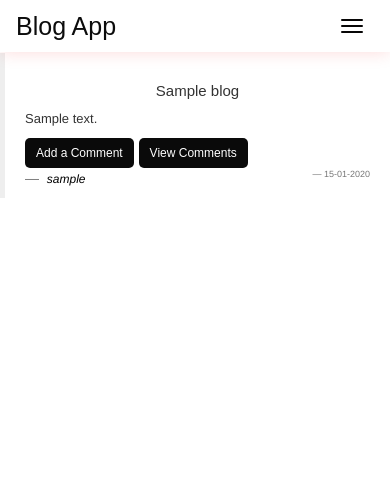
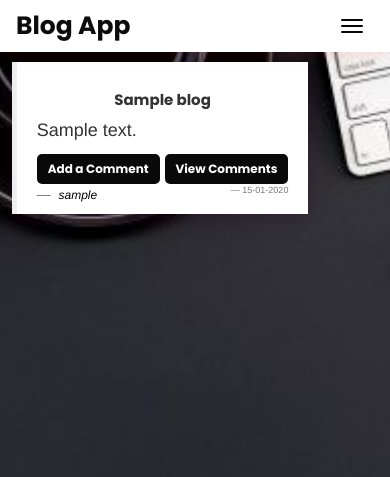
Before and after one commit to FloWambui/BlogApp, a Flask app: template app/templates/blogs.html in a window 390 px wide; the page is wider, and only the part inside the window is pictured. Shown: the top 477 px of that part. Run offline with Flask 2, Linux system fonts and the light colour scheme; the template is opened without the code that fills it: most values are stand-ins (such as "Sample title", 1, 10 or a date in 2020); data that the repository does not hold is empty; some libraries are stand-ins or nearby versions.

Commit message:
add styling to the blog diaplay page

```diff
--- a/app/static/css/blogs.css
+++ b/app/static/css/blogs.css
@@ -0,0 +1,42 @@
+@import url("https://fonts.googleapis.com/css2?family=Poppins:wght@700&display=swap");
+@import url("https://fonts.googleapis.com/css2?family=Montserrat:wght@500&display=swap");
+
+body {
+  background-image: url(../photos/backdrop.jpg);
+  background-position: center;
+  background-size: cover;
+  background-repeat: no-repeat;
+  background-attachment: fixed;
+
+}
+.comment {
+  margin-top: 6%;
+  width: 430px;
+  height: 430px;
+  background: rgba(255, 255, 255, 0.85);
+  border-radius: 20px;
+}
+.card {
+  margin: 3%;
+  width: fit-content;
+  background-color: rgba(255, 255, 255, 1);
+  transform: translateY(-3px);
+  box-shadow: 0 4px 17px rgba(48, 6, 42, 0.35);
+  transition: all 0.3s ease-in-out;
+
+}
+
+.card:hover {
+  transform: translateY(-7px);
+}
+
+.cards {
+  display: flex;
+  flex-wrap: wrap;
+  margin-top: 5%;
+  /* margin-left: 30%; */
+}
+.blockquote {
+  font-family: "Montserrat", sans-serif;
+  color: black;
+}
--- a/app/templates/blogs.html
+++ b/app/templates/blogs.html
@@ -5,20 +5,20 @@
 <link rel="stylesheet" href="{{url_for('static',filename='css/blogs.css')}}" type="text/css">
 {% endblock styles%}
 
-
+<body>
 
 {%block content%}
 
 <div class="row">
     {% for blog in blogs %}
-    <div class="col-md-3"></div>
-    <div class="col-md-9">
+    <div class="col-md-2"></div>
+    <div class="col-md-10">
         <div class="card">
 
             <div class="card-body" >
             <blockquote class=" card-body">
                 <h2 class="text-center" style="font-size:1.5rem; font-family: 'Poppins', sans-serif; ">{{blog.title}}</h2>
-                <p style="font-size: 1.3rem;">{{blog.content}}</p>
+                <p style="font-size: 1.8rem;">{{blog.content}}</p>
                 {% if blog.user == current_user %}
 
 
@@ -73,3 +73,4 @@
 </div>
 
 {%endblock%}
+</body>
```
